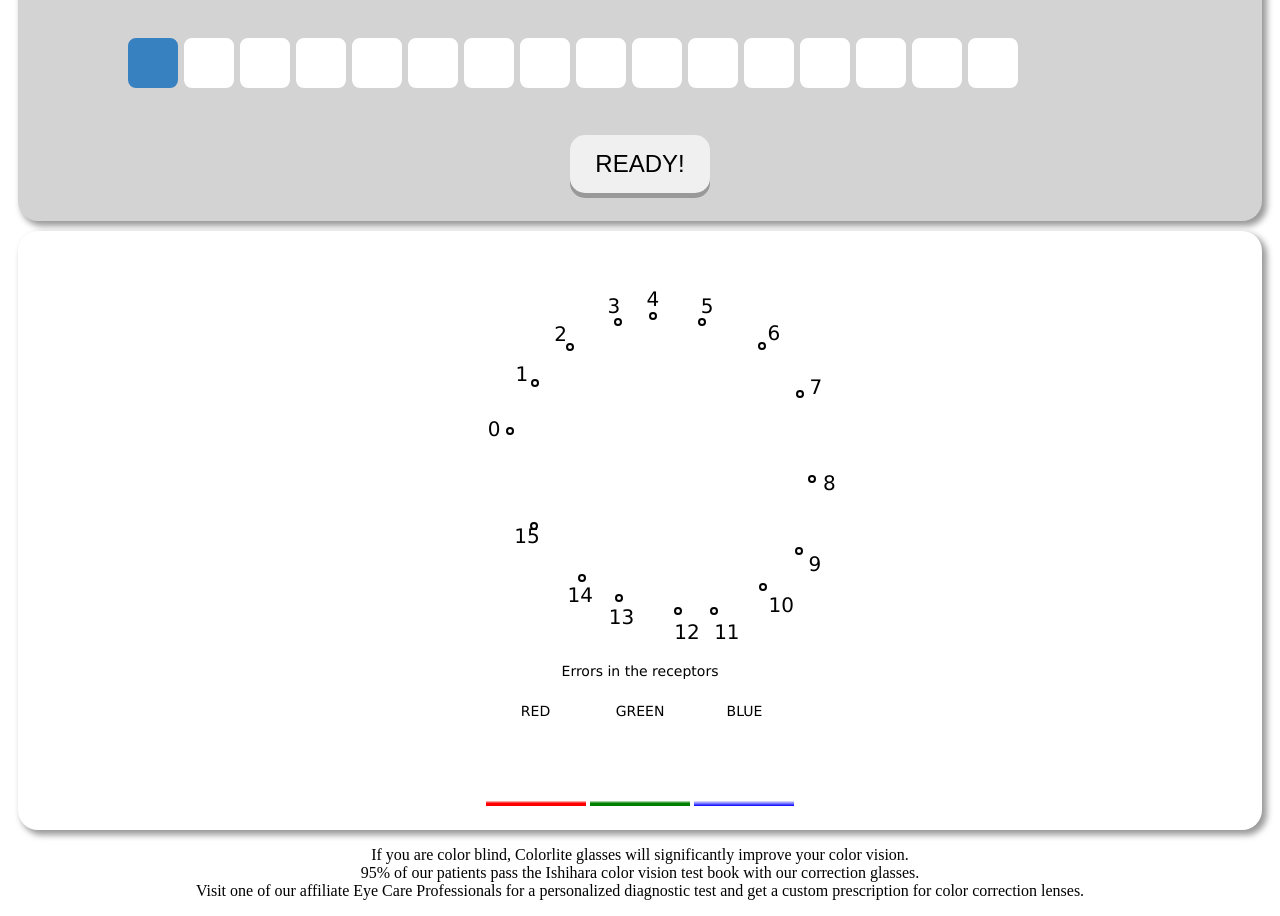
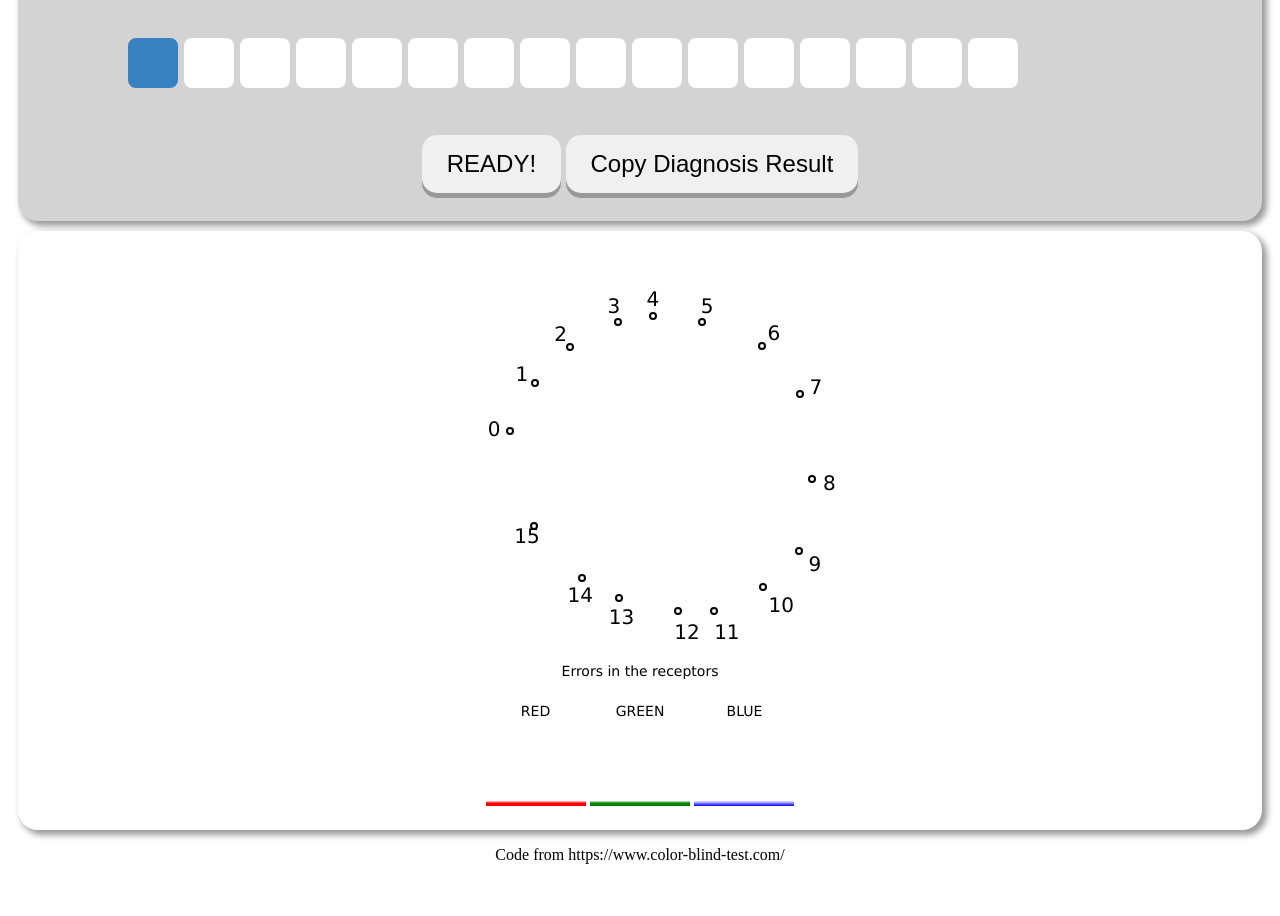
Before and after one commit to auto-Dog/d15_cvd_test, a plain HTML site: page index.html in a window 1280 px wide. Shown: the part 300-1216 px from the top of the page. After the commit the page ends 1180 px from the top, so only its background shows below. Drawn offline with Linux system fonts and the light colour scheme.

Commit message:
Add copy button

```diff
--- a/index.html
+++ b/index.html
@@ -213,6 +213,7 @@ span.b2 {
 
  <div class="container"> </div>
  <button id="Next" class="button" onclick="Rajzol()">READY!</button>
+ <button id="copyDiagnosis" class="button" onclick="copyDiagnosisToClipboard()">Copy Diagnosis Result</button>
  <!-- <button id="Next" class="button" onclick="location.href = 'https://www.color-blind-test.com/contact.html';">Exit</button> -->
 
  <h2></h2>
@@ -226,7 +227,8 @@ span.b2 {
   <div><p style="text-align:center;"><span  id="span1" class="b1">RED</span> <span id="span2" class="b2">GREEN</span> <span id="span3" class="b3">BLUE</span> </p></div>
 </canvas>
 </div>
-<p style="text-align: center">If you are color blind, Colorlite glasses will significantly improve your color vision.<br>95% of our patients pass the Ishihara color vision test book with our correction glasses.<br> Visit one of our affiliate Eye Care Professionals for a personalized diagnostic test and get a custom prescription for color correction lenses.</p>
+<p style="text-align: center">Code from https://www.color-blind-test.com/</p>
+<!-- <p style="text-align: center">If you are color blind, Colorlite glasses will significantly improve your color vision.<br>95% of our patients pass the Ishihara color vision test book with our correction glasses.<br> Visit one of our affiliate Eye Care Professionals for a personalized diagnostic test and get a custom prescription for color correction lenses.</p> -->
  <!-- <p style="text-align: center"><a class="myButton" href="https://www.color-blind-test.com/contact.html">CONTACT</a></p>   -->
 <script>
 var elozo = 10;
@@ -271,7 +273,7 @@ window.onload = function() {
 	ctx.stroke();
   }
 }
-
+var diagnozis="";
 function Rajzol() {
  var seged=0;
  var sorrend=[];
@@ -452,7 +454,22 @@ ctx.restore();
 document.getElementById("p").innerHTML = diagnozis + "<b>Errors: " + score + ", Unused caps: "+ uresek+ "</b><br><br>Colorlite glasses will significantly improve your color vision.<br>Visit one of our affiliate Eye Care Professionals for a personalized diagnostic test and get a custom prescription for color correction lenses.";
 
 } //Rajzol end
-
+// 新增复制函数
+function copyDiagnosisToClipboard() {
+    if (diagnozis) {
+        // 创建一个临时的 textarea 元素
+        const textarea = document.createElement('textarea');
+        textarea.value = diagnozis;
+        document.body.appendChild(textarea);
+        textarea.select();
+        // 执行复制操作
+        document.execCommand('copy');
+        document.body.removeChild(textarea);
+        alert('Copyed');
+    } else {
+        alert('Blank! Please complete the test first.');
+    }
+}
 function szamrajzol(){
 var koordszam= [[47,190],[78,135],[115,95],[165,70],[210,65],[265,73],[327,100],[370,153],[380,243],[363,323],[322,365],[274,390],[220,395],[160,382],[109,352],[65,285]];
   ctx.font = "20px Verdana";
```
